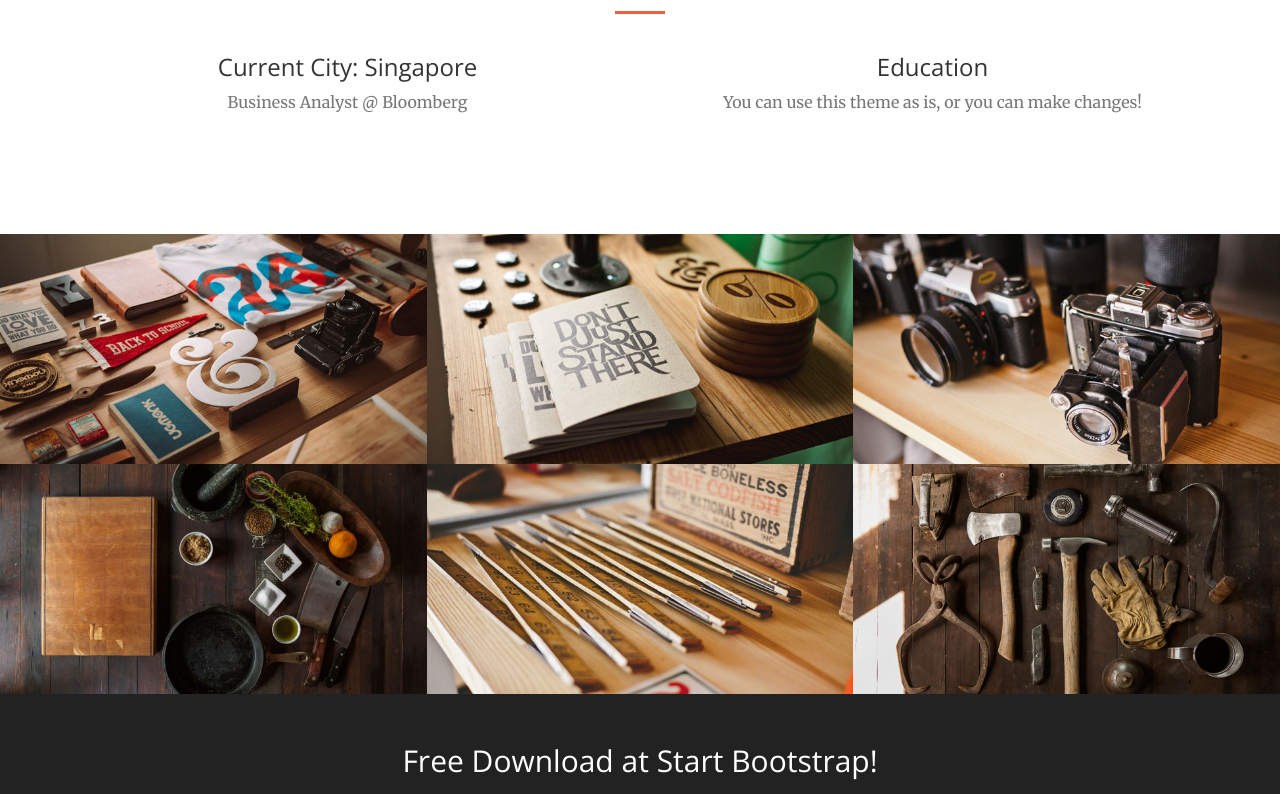
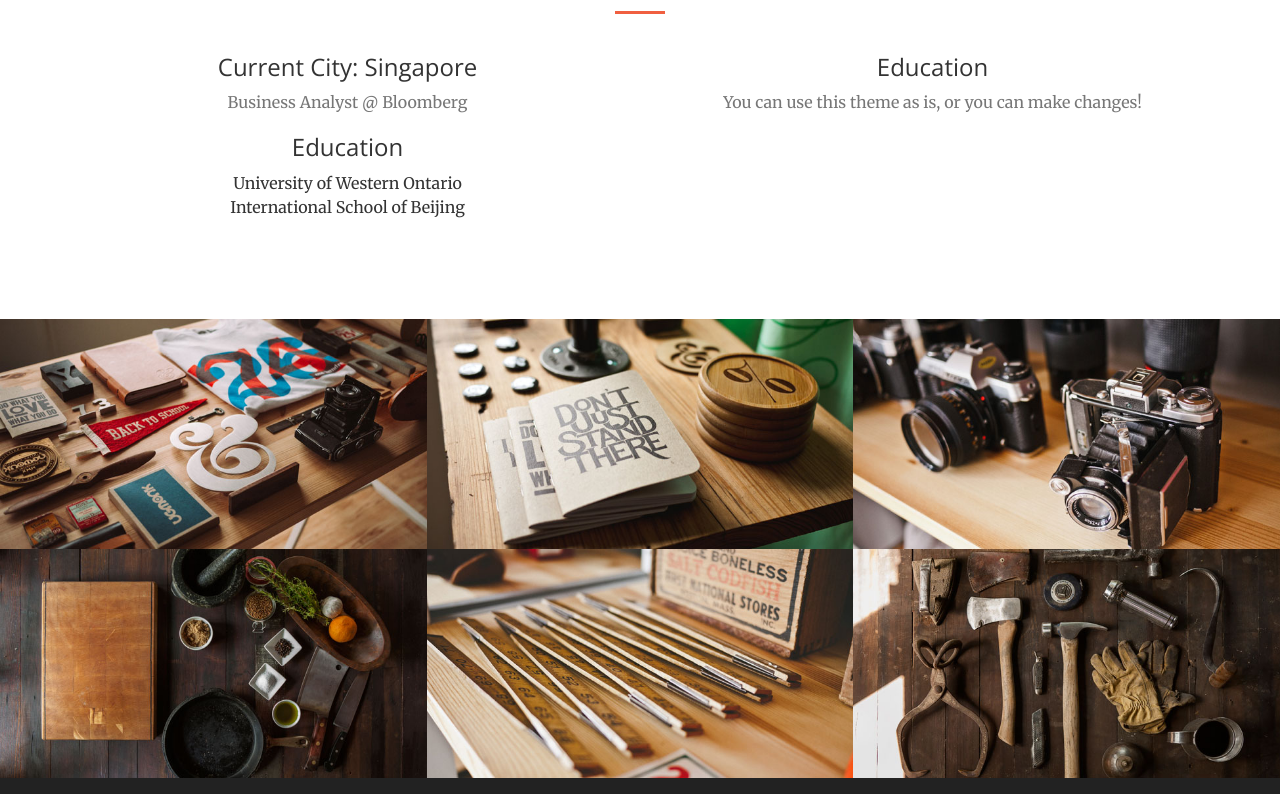
Before and after one commit to yiweiang/liyingtay, a plain HTML site: page index.html in a window 1280 px wide. Shown: the part 1360-2154 px from the top of the page. Drawn offline with nearby package versions, Linux system fonts and the light colour scheme.

Commit message:
aboutme education

```diff
--- a/index.html
+++ b/index.html
@@ -120,7 +120,9 @@
                     <div class="service-box">
                         <h3>Current City: Singapore</h3>
                         <p class="text-muted">Business Analyst @ Bloomberg</p>
-
+                        <h3>Education</h3>
+                        <p> University of Western Ontario </p>
+                        <p> International School of Beijing </p>
                     </div>
                 </div>
                 <div class="col-lg-6 col-md-6 text-center">
```
